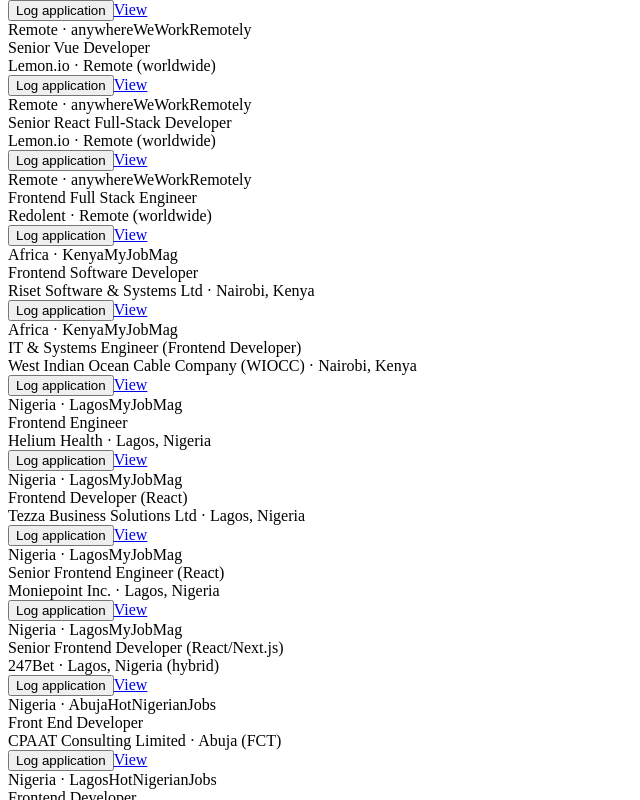
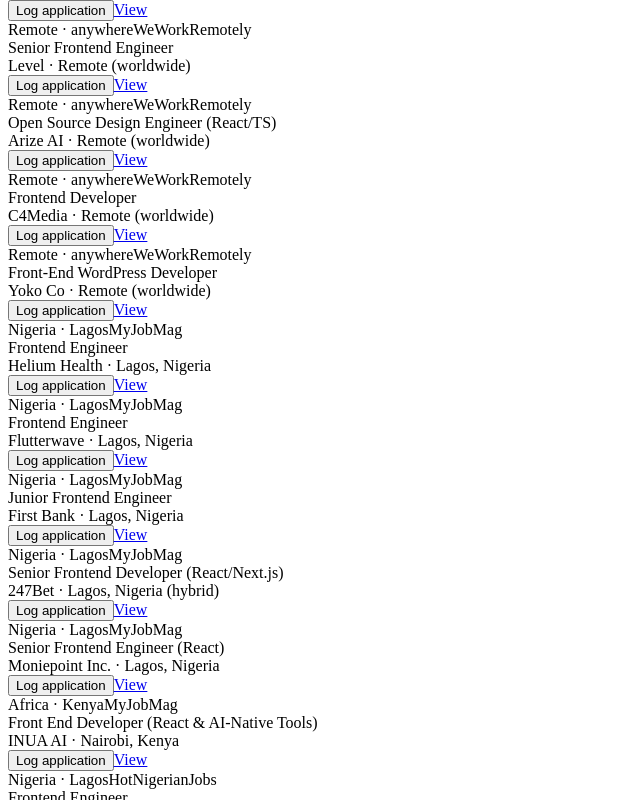
Before and after one commit to odizee/job-tracker, a React (Vite) app: page / in a window 1280 px wide. Shown: the part 940-1740 px from the top of the page, without its empty margins (0-640 px from the left). Built offline with nearby package versions, Linux system fonts and the light colour scheme; the HTML template or start-up script is replaced by a standard one.

Commit message:
Refresh today's picks (2026-09-29)
Sourced from WeWorkRemotely, MyJobMag, and HotNigerianJobs (all three
sources yielded usable listings).

Co-Authored-By: Claude Sonnet 5 <noreply@anthropic.com>
Claude-Session: https://claude.ai/code/session_013kKiTEHLBS7nSjdzn5BhgF

```diff
--- a/src/data/picks.js
+++ b/src/data/picks.js
@@ -1,30 +1,30 @@
-// Sourced Sep 28, 2026 from WeWorkRemotely, MyJobMag and HotNigerianJobs.
+// Sourced Sep 29, 2026 from WeWorkRemotely, MyJobMag and HotNigerianJobs.
 // Edit freely — this is just the seed list "Today's picks" starts from.
 export const PICKS = [
-  { tag: "Remote · anywhere", source: "WeWorkRemotely", role: "Frontend Developer (React or Vue)", company: "Locally", location: "Remote (worldwide)", link: "https://weworkremotely.com/remote-jobs/locally-frontend-developer-with-react-or-vue-experience" },
-  { tag: "Remote · anywhere", source: "WeWorkRemotely", role: "Senior Vue.js Developer", company: "Proxify AB", location: "Remote (worldwide)", link: "https://weworkremotely.com/remote-jobs/proxify-ab-senior-vue-js-developer-1" },
+  { tag: "Remote · anywhere", source: "WeWorkRemotely", role: "Frontend Web Developer (React/TypeScript)", company: "Zensors", location: "Remote (worldwide)", link: "https://weworkremotely.com/remote-jobs/zensors-frontend-web-developer-react-typescript-remote" },
   { tag: "Remote · anywhere", source: "WeWorkRemotely", role: "React Frontend Developer", company: "The Corvus Group Inc", location: "Remote (worldwide)", link: "https://weworkremotely.com/remote-jobs/the-corvus-group-inc-react-frontend-developer" },
   { tag: "Remote · anywhere", source: "WeWorkRemotely", role: "Senior Frontend Developer (React.js / Next.js)", company: "Proxify AB", location: "Remote (worldwide)", link: "https://weworkremotely.com/remote-jobs/proxify-ab-senior-frontend-developer-react-js-next-js-1" },
-  { tag: "Remote · anywhere", source: "WeWorkRemotely", role: "Frontend Product Software Engineer, Design Systems", company: "Dropbox", location: "Remote (worldwide)", link: "https://weworkremotely.com/remote-jobs/dropbox-frontend-product-software-engineer-design-systems" },
+  { tag: "Remote · anywhere", source: "WeWorkRemotely", role: "Senior React Engineer", company: "Heyo", location: "Remote (worldwide)", link: "https://weworkremotely.com/remote-jobs/heyo-senior-react-engineer" },
   { tag: "Remote · anywhere", source: "WeWorkRemotely", role: "Senior Frontend Developer", company: "Sanctuary Computer", location: "Remote (worldwide)", link: "https://weworkremotely.com/remote-jobs/sanctuary-computer-senior-frontend-developer-2" },
-  { tag: "Remote · anywhere", source: "WeWorkRemotely", role: "Senior Frontend Web Developer", company: "CAI", location: "Remote (worldwide)", link: "https://weworkremotely.com/remote-jobs/cai-senior-frontend-web-developer" },
   { tag: "Remote · anywhere", source: "WeWorkRemotely", role: "Frontend Engineer", company: "Mobena", location: "Remote (worldwide)", link: "https://weworkremotely.com/remote-jobs/mobena-frontend-engineer" },
-  { tag: "Remote · anywhere", source: "WeWorkRemotely", role: "Senior Vue Developer", company: "Lemon.io", location: "Remote (worldwide)", link: "https://weworkremotely.com/remote-jobs/lemon-io-senior-vue-developer" },
-  { tag: "Remote · anywhere", source: "WeWorkRemotely", role: "Senior React Full-Stack Developer", company: "Lemon.io", location: "Remote (worldwide)", link: "https://weworkremotely.com/remote-jobs/lemon-io-senior-react-full-stack-developer-5" },
-  { tag: "Remote · anywhere", source: "WeWorkRemotely", role: "Frontend Full Stack Engineer", company: "Redolent", location: "Remote (worldwide)", link: "https://weworkremotely.com/remote-jobs/redolent-frontend-full-stack-engineer" },
-  { tag: "Africa · Kenya", source: "MyJobMag", role: "Frontend Software Developer", company: "Riset Software & Systems Ltd", location: "Nairobi, Kenya", link: "https://www.myjobmag.co.ke/job/frontend-software-developer-riset-software-systems-ltd" },
-  { tag: "Africa · Kenya", source: "MyJobMag", role: "IT & Systems Engineer (Frontend Developer)", company: "West Indian Ocean Cable Company (WIOCC)", location: "Nairobi, Kenya", link: "https://www.myjobmag.co.ke/job/it-systems-engineer-frontend-developer-west-indian-ocean-cable-company-wiocc-1" },
+  { tag: "Remote · anywhere", source: "WeWorkRemotely", role: "Front-End Web Developer", company: "Perimeter", location: "Remote (worldwide)", link: "https://weworkremotely.com/remote-jobs/perimeter-front-end-web-developer" },
+  { tag: "Remote · anywhere", source: "WeWorkRemotely", role: "Front End Developer (Vue.js)", company: "Auctria", location: "Remote (worldwide)", link: "https://weworkremotely.com/remote-jobs/auctria-front-end-developer-1" },
+  { tag: "Remote · anywhere", source: "WeWorkRemotely", role: "Senior Frontend Engineer", company: "Level", location: "Remote (worldwide)", link: "https://weworkremotely.com/remote-jobs/level-senior-frontend-engineer" },
+  { tag: "Remote · anywhere", source: "WeWorkRemotely", role: "Open Source Design Engineer (React/TS)", company: "Arize AI", location: "Remote (worldwide)", link: "https://weworkremotely.com/remote-jobs/arize-ai-open-source-design-engineer" },
+  { tag: "Remote · anywhere", source: "WeWorkRemotely", role: "Frontend Developer", company: "C4Media", location: "Remote (worldwide)", link: "https://weworkremotely.com/remote-jobs/c4media-frontend-developer" },
+  { tag: "Remote · anywhere", source: "WeWorkRemotely", role: "Front-End WordPress Developer", company: "Yoko Co", location: "Remote (worldwide)", link: "https://weworkremotely.com/remote-jobs/yoko-co-front-end-wordpress-developer" },
   { tag: "Nigeria · Lagos", source: "MyJobMag", role: "Frontend Engineer", company: "Helium Health", location: "Lagos, Nigeria", link: "https://www.myjobmag.com/job/frontend-engineer-helium-health-3" },
-  { tag: "Nigeria · Lagos", source: "MyJobMag", role: "Frontend Developer (React)", company: "Tezza Business Solutions Ltd", location: "Lagos, Nigeria", link: "https://www.myjobmag.com/job/frontend-developer-react-tezza-business-solutions-ltd" },
+  { tag: "Nigeria · Lagos", source: "MyJobMag", role: "Frontend Engineer", company: "Flutterwave", location: "Lagos, Nigeria", link: "https://www.myjobmag.com/job/frontend-engineer-flutterwave-2" },
+  { tag: "Nigeria · Lagos", source: "MyJobMag", role: "Junior Frontend Engineer", company: "First Bank", location: "Lagos, Nigeria", link: "https://www.myjobmag.com/job/frontend-engineer-first-bank" },
+  { tag: "Nigeria · Lagos", source: "MyJobMag", role: "Senior Frontend Developer (React/Next.js)", company: "247Bet", location: "Lagos, Nigeria (hybrid)", link: "https://www.myjobmag.com/jobs/senior-frontend-developer-react-at-247bet" },
   { tag: "Nigeria · Lagos", source: "MyJobMag", role: "Senior Frontend Engineer (React)", company: "Moniepoint Inc.", location: "Lagos, Nigeria", link: "https://www.myjobmag.com/job/senior-frontend-engineer-react-moniepoint-12" },
-  { tag: "Nigeria · Lagos", source: "MyJobMag", role: "Senior Frontend Developer (React/Next.js)", company: "247Bet", location: "Lagos, Nigeria (hybrid)", link: "https://www.myjobmag.com/jobs/senior-frontend-developer-react-at-247bet" },
-  { tag: "Nigeria · Abuja", source: "HotNigerianJobs", role: "Front End Developer", company: "CPAAT Consulting Limited", location: "Abuja (FCT)", link: "https://www.hotnigerianjobs.com/hotjobs/397686/front-end-developer-at-cpaat-consulting-limited.html" },
-  { tag: "Nigeria · Lagos", source: "HotNigerianJobs", role: "Frontend Developer", company: "Infusync Healthcare Limited", location: "Lagos", link: "https://www.hotnigerianjobs.com/hotjobs/323217/frontend-developer-at-infusync-healthcare-limted.html" },
-  { tag: "Nigeria · Abuja", source: "HotNigerianJobs", role: "Front-End Developer", company: "Fourcore Integrated Services", location: "Abuja (FCT)", link: "https://www.hotnigerianjobs.com/hotjobs/659697/frontend-developer-at-fourcore-integrated-services.html" },
-  { tag: "Nigeria · Lagos", source: "HotNigerianJobs", role: "Front End Developer (React.Js)", company: "Oliver Mead Investment", location: "Lekki, Lagos", link: "https://www.hotnigerianjobs.com/hotjobs/441547/front-end-developer-reactjs-at-oliver-mead-investm.html" },
+  { tag: "Africa · Kenya", source: "MyJobMag", role: "Front End Developer (React & AI-Native Tools)", company: "INUA AI", location: "Nairobi, Kenya", link: "https://www.myjobmag.co.ke/job/front-end-developer-react-ai-native-tools-inua-ai" },
+  { tag: "Nigeria · Lagos", source: "HotNigerianJobs", role: "Frontend Engineer", company: "Quidax", location: "Lagos", link: "https://www.hotnigerianjobs.com/hotjobs/609744/frontend-engineer-at-quidax.html" },
+  { tag: "Remote · anywhere", source: "HotNigerianJobs", role: "Frontend Developer (React.js)", company: "Orbs Technologies Limited", location: "Remote", link: "https://www.hotnigerianjobs.com/hotjobs/831269/frontend-developer-reactjs-at-orbs-technologies-li.html" },
+  { tag: "Remote · anywhere", source: "HotNigerianJobs", role: "Frontend Developer (React)", company: "D-Tech Centrix Plus Limited", location: "Remote", link: "https://www.hotnigerianjobs.com/hotjobs/629883/frontend-developer-react-at-dtech-centrix-plus-lim.html" },
+  { tag: "Nigeria · Abuja", source: "HotNigerianJobs", role: "Front-End Developer (Fintech)", company: "Jamub Group of Companies", location: "Abuja (FCT)", link: "https://www.hotnigerianjobs.com/hotjobs/644703/frontend-developer-at-a-fintech-company-jamub-grou.html" },
   { tag: "Nigeria · Lagos", source: "HotNigerianJobs", role: "Frontend Engineer (Talent Pool)", company: "Kuda Bank", location: "Lagos", link: "https://www.hotnigerianjobs.com/hotjobs/597565/frontend-engineer-talent-pool-at-kuda-bank.html" },
-  { tag: "Nigeria · Lagos", source: "HotNigerianJobs", role: "Frontend Engineer", company: "Quidax", location: "Lagos", link: "https://www.hotnigerianjobs.com/hotjobs/609744/frontend-engineer-at-quidax.html" },
   { tag: "Nigeria · Abuja", source: "HotNigerianJobs", role: "Frontend Engineer", company: "Bondee", location: "Abuja (FCT)", link: "https://www.hotnigerianjobs.com/hotjobs/677635/frontend-engineer-at-bondee.html" },
-  { tag: "Nigeria · Lagos", source: "HotNigerianJobs", role: "Software Engineer (Frontend)", company: "Klasha Nigeria", location: "Lagos", link: "https://www.hotnigerianjobs.com/hotjobs/573932/software-engineer-frontend-at-klasha-nigeria.html" },
   { tag: "Nigeria · Lagos", source: "HotNigerianJobs", role: "Frontend Developer", company: "Hampshire Heights Global Company Limited (HHGCL)", location: "Lagos", link: "https://www.hotnigerianjobs.com/hotjobs/931045/frontend-developer-at-hampshire-heights-global-com.html" },
+  { tag: "Nigeria · Lagos", source: "HotNigerianJobs", role: "Front-End Developer", company: "Softcom Limited", location: "Ikeja, Lagos", link: "https://www.hotnigerianjobs.com/hotjobs/341719/frontend-developer-at-softcom-limited.html" },
 ];
```
